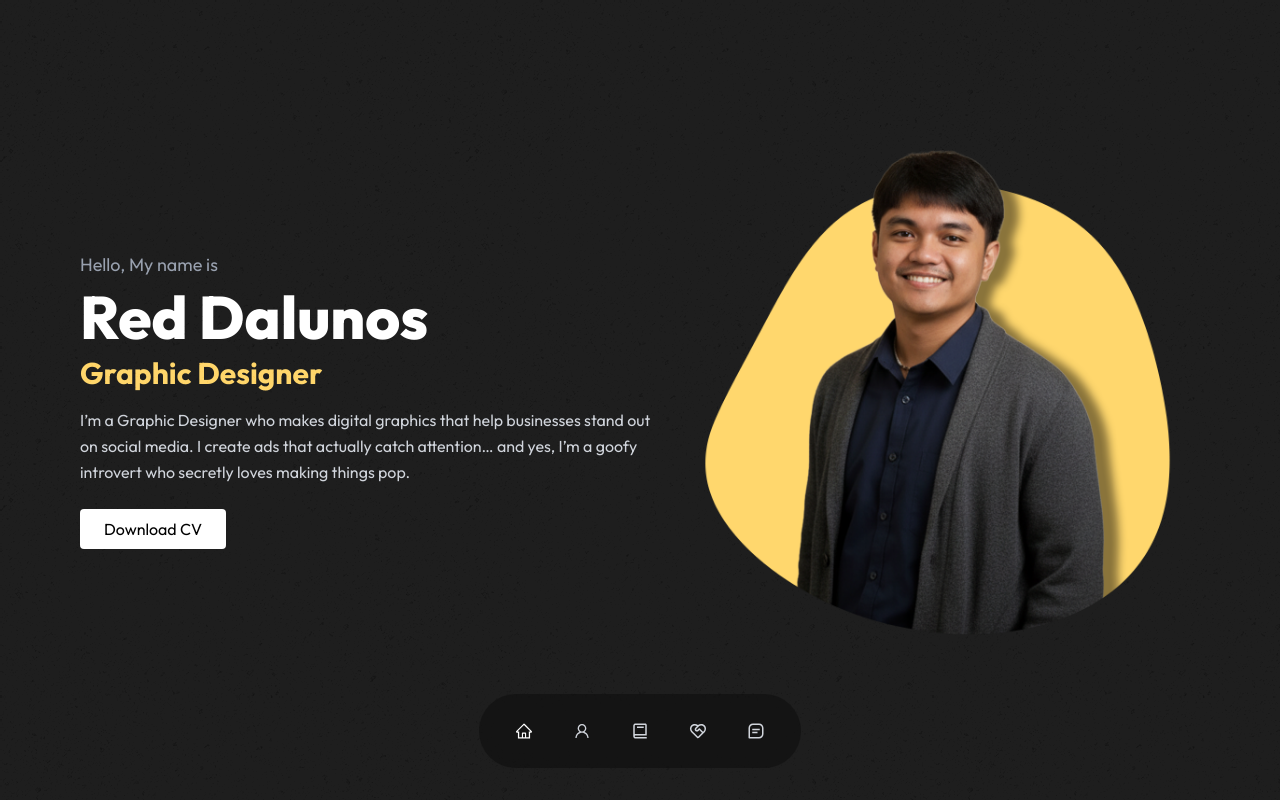
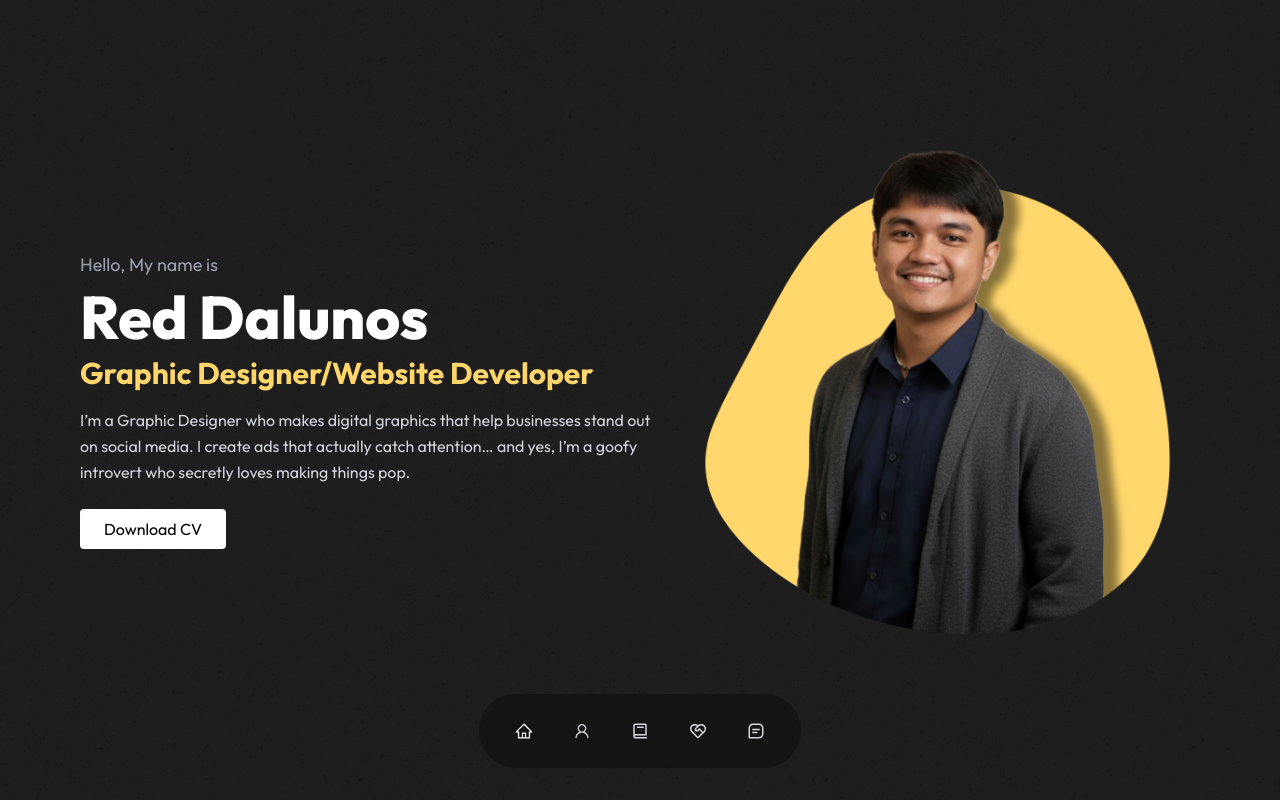
Before and after one commit to Alups/alu, a React (Vite) app: page / in a window 1280 px wide. Shown: the top 800 px of the page. Built offline with nearby package versions, Linux system fonts and the light colour scheme.

Commit message:
Update job title in Hero component

```diff
--- a/src/components/Hero.jsx
+++ b/src/components/Hero.jsx
@@ -23,7 +23,7 @@ const Hero = () => {
               Red Dalunos
             </h1>
             <h2 className="text-2xl md:text-3xl font-bold text-[#FFD66B] mb-4">
-             Graphic Designer
+             Graphic Designer/Website Developer
             </h2>
             <p className="text-gray-300 leading-relaxed mb-6">
               I’m a Graphic Designer who makes digital graphics that help businesses
```
